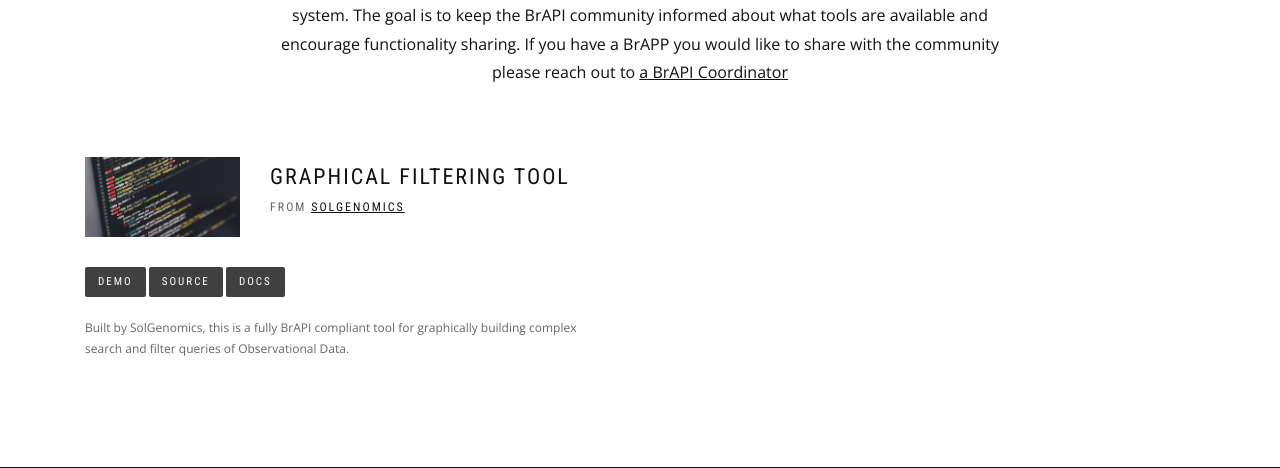
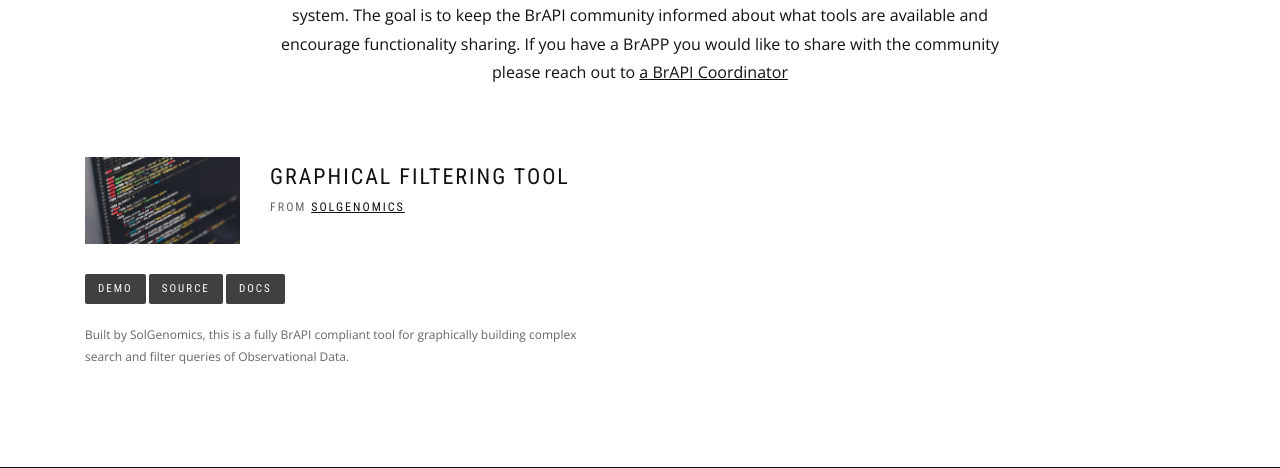
Before and after one commit to plantbreeding/brapi-website, a PHP site: page /brapps.php in a window 1280 px wide. Shown: the part 390-858 px from the top of the page. Run offline with PHP 8.4, Linux system fonts and the light colour scheme; some web fonts are replaced.

Commit message:
update brapps

```diff
--- a/assets/css/style.css
+++ b/assets/css/style.css
@@ -2271,8 +2271,8 @@ p > a {
 
 @media (min-width: 1200px) {
   .post-thumbnail.col-md-12{
-    overflow: unset;
-    height: auto;
+    overflow: unset !important;
+    height: auto !important;
     transition: unset;
   }
   .post {
```
